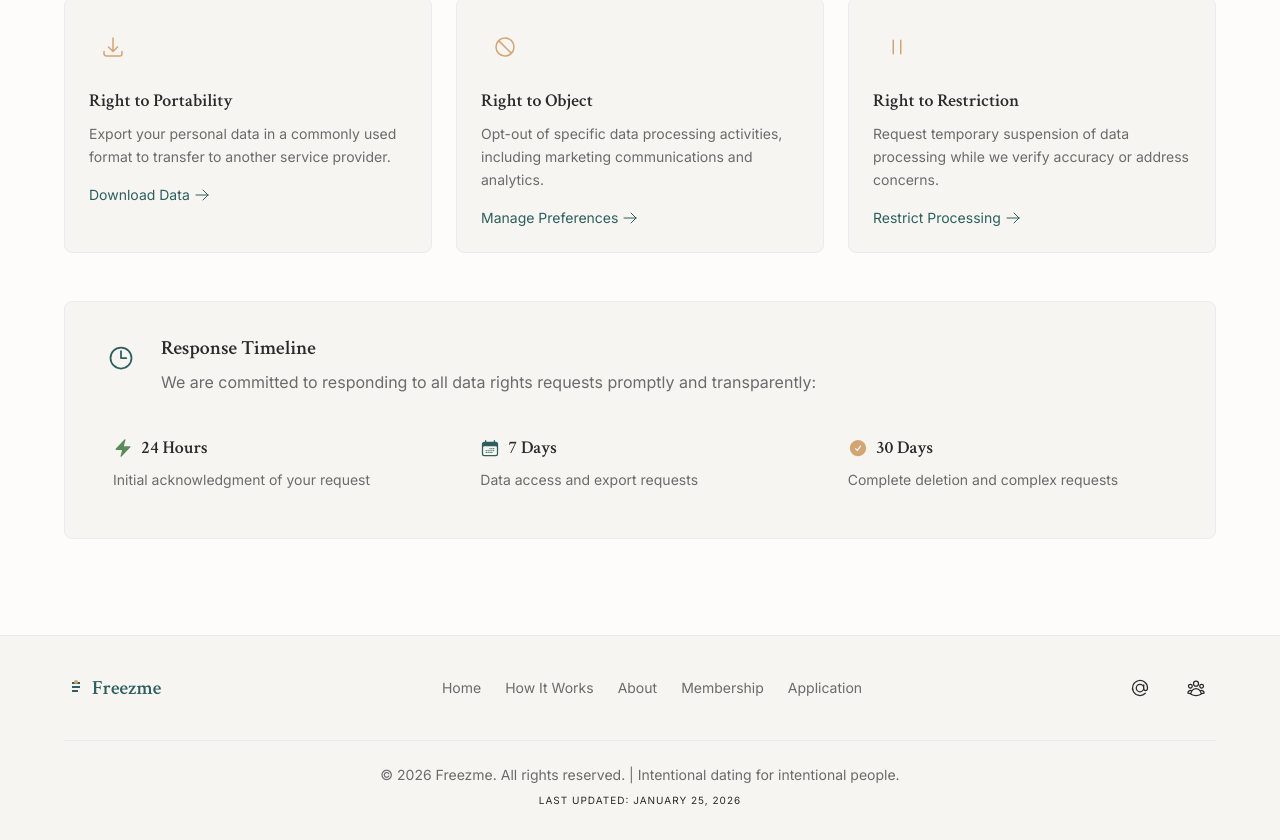
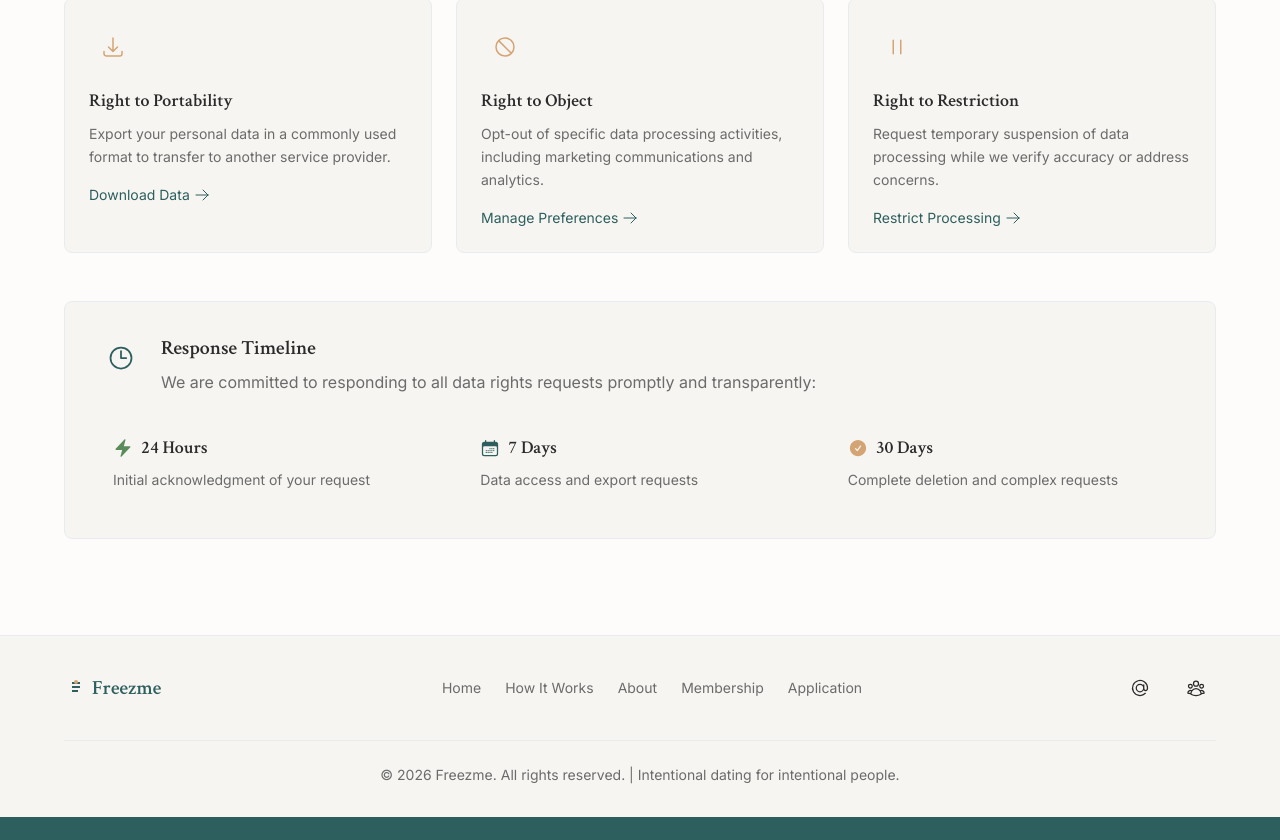
Before and after one commit to Leeshwaan04/freezmelanding, a Next.js app: page /privacy-and-security in a window 1280 px wide. Shown: the part 5705-6545 px from the top of the page. After the commit the page ends 6522 px from the top, so only its background shows below. Built offline with nearby package versions, Linux system fonts and the light colour scheme.

Commit message:
Remove Last updated date from PrivacyFooter

```diff
--- a/src/app/privacy-and-security/components/PrivacyFooter.tsx
+++ b/src/app/privacy-and-security/components/PrivacyFooter.tsx
@@ -176,9 +176,7 @@ const PrivacyFooter: React.FC<PrivacyFooterProps> = ({ className = '' }) => {
             <p className="font-body text-sm text-muted-foreground">
               &copy; {currentYear} Freezme. All rights reserved. | Intentional dating for intentional people.
             </p>
-            <p className="font-body text-[10px] text-muted-foreground/60 mt-2 uppercase tracking-widest">
-              Last updated: January 25, 2026
-            </p>
+
           </div>
         </div>
       </div>
```
